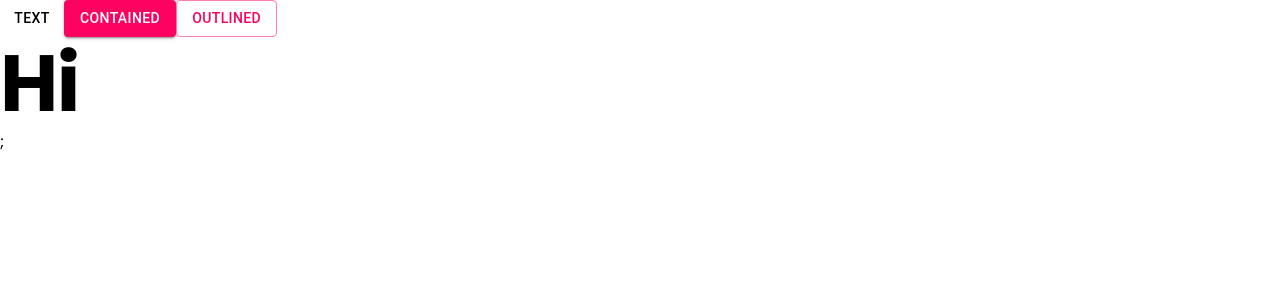
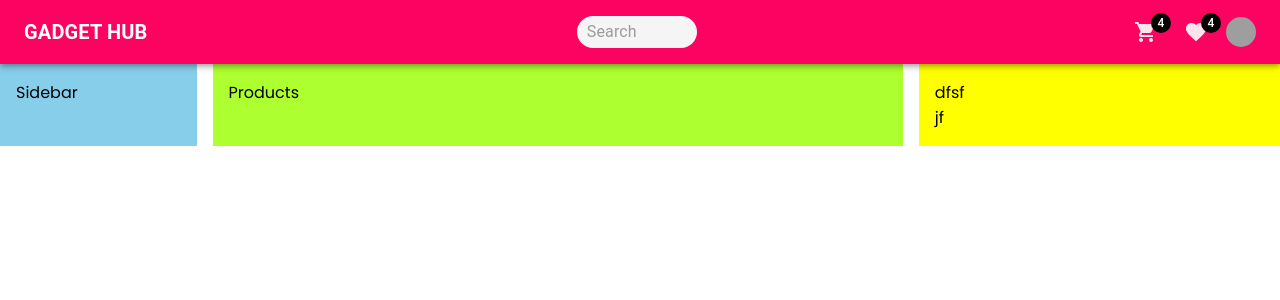
Before and after one commit to Malith-Anjana/Gadget-Hub, a React (Vite) app: page / in a window 1280 px wide. Shown: the top 300 px of the page. Built offline with nearby package versions, Linux system fonts and the light colour scheme; grey boxes are pictures that could not be loaded.

Commit message:
create Navbar

```diff
--- a/src/App.tsx
+++ b/src/App.tsx
@@ -1,22 +1,20 @@
-import { Button, Typography } from "@mui/material"
-
+import Navbar from "./components/Navbar/Navbar";
+import Rightbar from "./components/Rightbar/Rightbar";
+import Sidebar from "./components/Sidebar/Sidebar";
+import Stack from "@mui/material/Stack";
+import Box from "@mui/material/Box";
+import Products from './components/Products/Products'
 function App() {
-
   return (
-    <>
-
-    <Button variant="text" color="secondary">Text</Button>
-<Button variant="contained">Contained</Button>
-<Button variant="outlined">Outlined</Button>
-
-<Typography variant="h1" component="p">
-  <h5>
-    Hi
-  </h5>
-</Typography>;
-
-  </>
-  )
+    <Box>
+      <Navbar/>
+      <Stack direction="row" spacing={2} justifyContent={"space-between"}>
+        <Sidebar />
+        <Products/>
+        <Rightbar />
+      </Stack>
+    </Box>
+  );
 }
 
-export default App
+export default App;
--- /dev/null
+++ b/src/components/Navbar/Navbar.tsx
@@ -0,0 +1,48 @@
+import DevicesOtherIcon from "@mui/icons-material/DevicesOther";
+import { AppBar, Typography, InputBase, Avatar } from "@mui/material";
+import { Icons, Search, StyledBadge, StyledToolbar, UserBox } from "./styled.component";
+import IconButton from '@mui/material/IconButton';
+import ShoppingCartIcon from '@mui/icons-material/ShoppingCart';
+import FavoriteIcon from '@mui/icons-material/Favorite';
+import { theme } from "../../theme/theme";
+
+const Navbar = () => {
+  return (
+    <AppBar sx={{ bgcolor: "" }} position="sticky">
+      <StyledToolbar>
+        <Typography
+          variant="h6"
+          sx={{ fontWeight: "700", display: { xs: "none", sm: "block" } }}
+        >
+          GADGET HUB
+        </Typography>
+
+        <DevicesOtherIcon sx={{ display: { xs: "block", sm: "none" } }} />
+        <Search>
+          <InputBase placeholder="Search" />
+        </Search>
+        <Icons>
+          <IconButton aria-label="cart">
+            <StyledBadge badgeContent={4} color="secondary">
+              <ShoppingCartIcon sx={{color:theme.palette.primary.light}} />
+            </StyledBadge>
+          </IconButton>
+          <IconButton aria-label="cart">
+            <StyledBadge badgeContent={4} color="secondary">
+              < FavoriteIcon sx={{color:theme.palette.primary.light}}/>
+            </StyledBadge>
+          </IconButton>
+          <Avatar sx={{ width: 30, height: 30 }} alt="Remy Sharp" src="https://images.unsplash.com/photo-1599566150163-29194dcaad36?ixlib=rb-4.0.3&ixid=M3wxMjA3fDB8MHxzZWFyY2h8NHx8YXZhdGFyfGVufDB8fDB8fHww&auto=format&fit=crop&w=600&q=60" />
+
+        </Icons>
+        <UserBox>
+        <Avatar sx={{ width: 30, height: 30 }} alt="Remy Sharp" src="https://images.unsplash.com/photo-1599566150163-29194dcaad36?ixlib=rb-4.0.3&ixid=M3wxMjA3fDB8MHxzZWFyY2h8NHx8YXZhdGFyfGVufDB8fDB8fHww&auto=format&fit=crop&w=600&q=60" />
+        <Typography>John</Typography>
+        </UserBox>
+
+      </StyledToolbar>
+    </AppBar>
+  );
+};
+
+export default Navbar;
--- /dev/null
+++ b/src/components/Navbar/styled.component.ts
@@ -0,0 +1,38 @@
+import { Toolbar, styled, Box, Badge, BadgeProps } from "@mui/material";
+
+export const StyledToolbar = styled(Toolbar)({
+    display: "flex",
+    justifyContent: "space-between",
+  });
+
+export const Search = styled('div')(({theme})=>({
+  backgroundColor:'whitesmoke',
+  padding: '0 10px',
+  borderRadius: 20,
+  width:100
+}))
+
+export const Icons = styled(Box)(({theme})=>({
+  display:'none',
+  gap:10,
+  alignItems:'center',
+  [theme.breakpoints.up("sm")]:{
+    display:'flex'
+  }
+}))
+
+export const StyledBadge = styled(Badge)<BadgeProps> ({
+  '& .MuiBadge-badge': {
+    right: -3,
+    top: 3,
+    padding: '0 4px',
+  },
+});
+export const UserBox = styled(Box)(({theme})=>({
+  display:'flex',
+  gap:5,
+  alignItems:'center',
+  [theme.breakpoints.up("sm")]:{
+    display:'none'
+  }
+}))
--- /dev/null
+++ b/src/components/Products/Products.tsx
@@ -0,0 +1,14 @@
+import { Box } from "@mui/material";
+const Products = () => {
+  return (
+    <Box
+      flex={4}
+      bgcolor={"greenyellow"}
+      p={2}
+    >
+      Products
+    </Box>
+  );
+};
+
+export default Products;
--- /dev/null
+++ b/src/components/Rightbar/Rightbar.tsx
@@ -0,0 +1,18 @@
+import { Box } from "@mui/material";
+const Rightbar = () => {
+  return (
+    <Box
+      flex={2}
+      bgcolor={"yellow"}
+      p={2}
+      sx={{ display: { xs: "none", sm: "block" } }}
+    >
+      <div>dfsf</div>
+      <div>
+        jf
+      </div>
+    </Box>
+  );
+};
+
+export default Rightbar;
--- /dev/null
+++ b/src/components/Sidebar/Sidebar.tsx
@@ -0,0 +1,15 @@
+import { Box } from "@mui/material";
+const Sidebar = () => {
+  return (
+    <Box
+      flex={1}
+      bgcolor={"skyblue"}
+      p={2}
+      sx={{ display: { xs: "none", sm: "block" } }}
+    >
+      Sidebar
+    </Box>
+  );
+};
+
+export default Sidebar;
--- a/src/main.tsx
+++ b/src/main.tsx
@@ -2,11 +2,11 @@ import React from 'react'
 import ReactDOM from 'react-dom/client'
 import App from './App.tsx'
 import "@fontsource/poppins"; // Defaults to weight 400
-import "@fontsource/poppins/400.css";
-import "@fontsource/poppins/500.css";
 import "@fontsource/poppins/600.css";
 import "@fontsource/poppins/700.css";
-import { ThemeProvider } from '@mui/material';
+import "@fontsource/poppins/800.css";
+import "@fontsource/poppins/900.css";
+import { ThemeProvider } from '@mui/material/styles';
 import { theme } from './theme/theme.ts';
 
 
--- a/src/theme/theme.ts
+++ b/src/theme/theme.ts
@@ -4,6 +4,7 @@ export const theme = createTheme({
   palette: {
     primary: {
       main: '#fc0362',
+      light:'#fce4ec'
     },
     secondary: {
       main: '#000000',
@@ -14,5 +15,6 @@ export const theme = createTheme({
     warning:{
         main:'#f7cf05'
     },
+
   },
 });
```
Also changed, not shown: package.json (+4 -5 lines), 1 other file (tests, documents, lock files or other folders).
